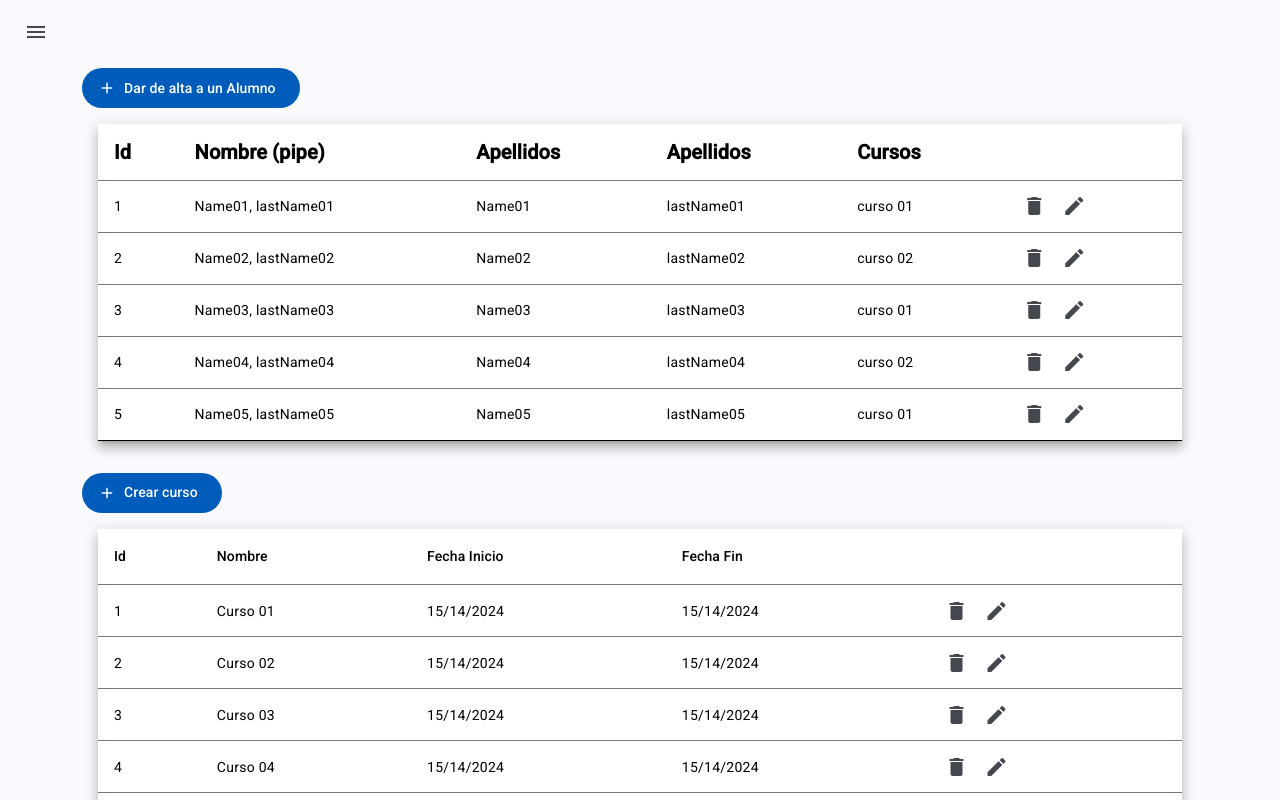
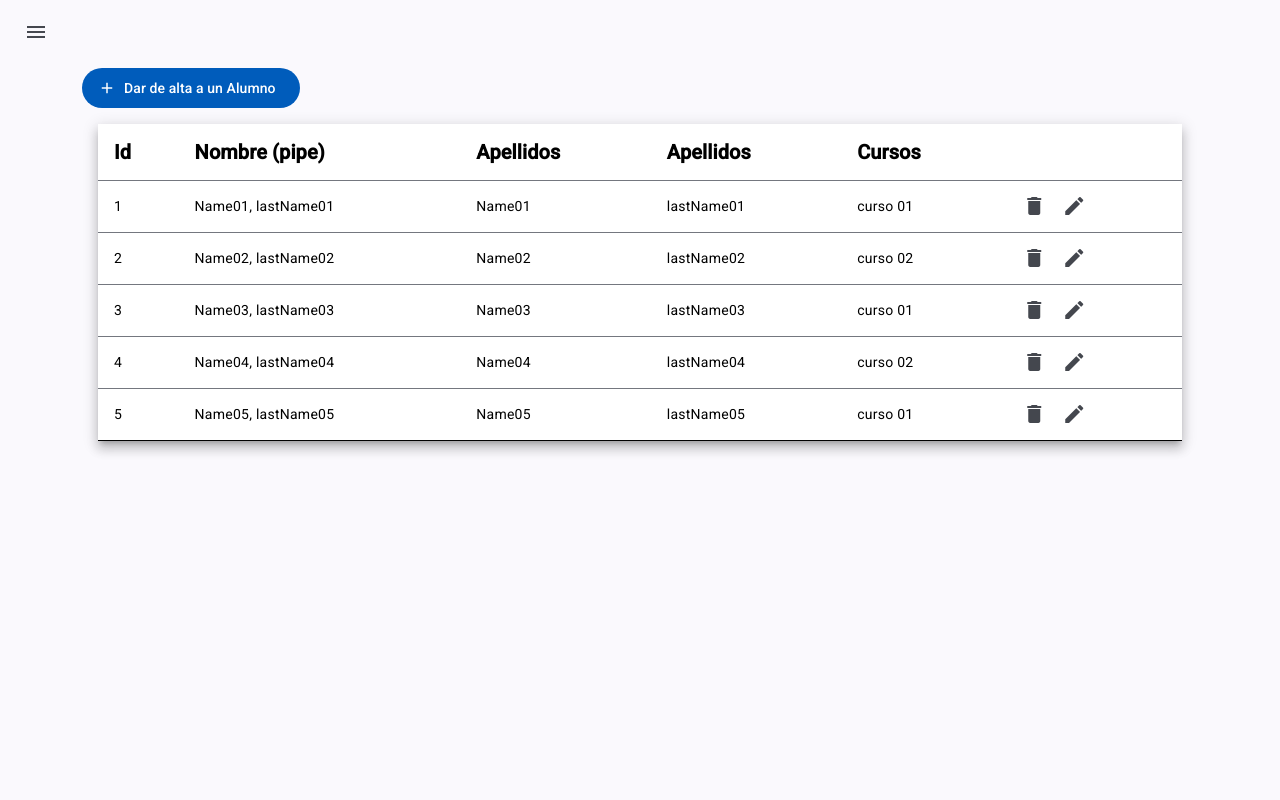
Before and after one commit to hiw4n/PF-Villarrubia, an Angular app: page /dashboard in a window 1280 px wide. Before the commit this address led to /. Built offline with nearby package versions, Linux system fonts and the light colour scheme.

Commit message:
add routing

```diff
--- a/src/app/app-routing.module.ts
+++ b/src/app/app-routing.module.ts
@@ -1,10 +1,43 @@
 import { NgModule } from '@angular/core';
 import { RouterModule, Routes } from '@angular/router';
+import { LoginComponent } from './features/auth/login/login.component';
+import { DashboardComponent } from './features/dashboard/dashboard.component';
+import { CoursesComponent } from './features/dashboard/courses/courses.component';
+import { StudentsComponent } from './features/dashboard/students/students.component';
 
-const routes: Routes = [];
+const routes: Routes = [
+  /*  {
+    path: 'auth',
+    component: LoginComponent,
+  }, */
+  {
+    path: 'dashboard',
+    component: DashboardComponent,
+    children: [
+      {
+        path: 'courses',
+        component: CoursesComponent,
+      },
+      {
+        path: 'students',
+        component: StudentsComponent,
+      },
+    ],
+  },
+  {
+    path: '**',
+    component: DashboardComponent,
+    children: [
+      {
+        path: 'students',
+        component: StudentsComponent,
+      },
+    ],
+  },
+];
 
 @NgModule({
   imports: [RouterModule.forRoot(routes)],
-  exports: [RouterModule]
+  exports: [RouterModule],
 })
-export class AppRoutingModule { }
+export class AppRoutingModule {}
--- a/src/app/app.component.html
+++ b/src/app/app.component.html
@@ -1 +1,3 @@
-<app-dashboard />
+<router-outlet />
+
+<!-- <app-dashboard /> -->
--- a/src/app/features/dashboard/dashboard.component.html
+++ b/src/app/features/dashboard/dashboard.component.html
@@ -3,9 +3,9 @@
   <mat-drawer [opened]="false" #drawer class="example-sidenav" mode="side">
     <mat-nav-list>
       <a mat-list-item href="...">Inicio</a>
-      <a mat-list-item href="...">Cursos</a>
-      <a mat-list-item href="...">Alumnos</a>
-      <a mat-list-item href="...">Inscripciones</a>
+      <a mat-list-item routerLink="courses">Cursos</a>
+      <a mat-list-item routerLink="students">Alumnos</a>
+      <!-- <a mat-list-item href="...">Inscripciones</a>-->
     </mat-nav-list>
   </mat-drawer>
   <!-- SIDEBAR -------------------------------------------------- FIN -->
@@ -31,13 +31,17 @@
     </mat-toolbar>
     <!-- TOOLBAR --------------------------------------------------  FIN -->
 
+
+
     <main class="p-1">
       <div class="container">
         <div class="row">
+          <router-outlet />
           <app-students />
+          <!--
         </div>
         <div class="row">
-          <app-courses />
+          <app-courses /> -->
         </div>
       </div>
     </main>
```
